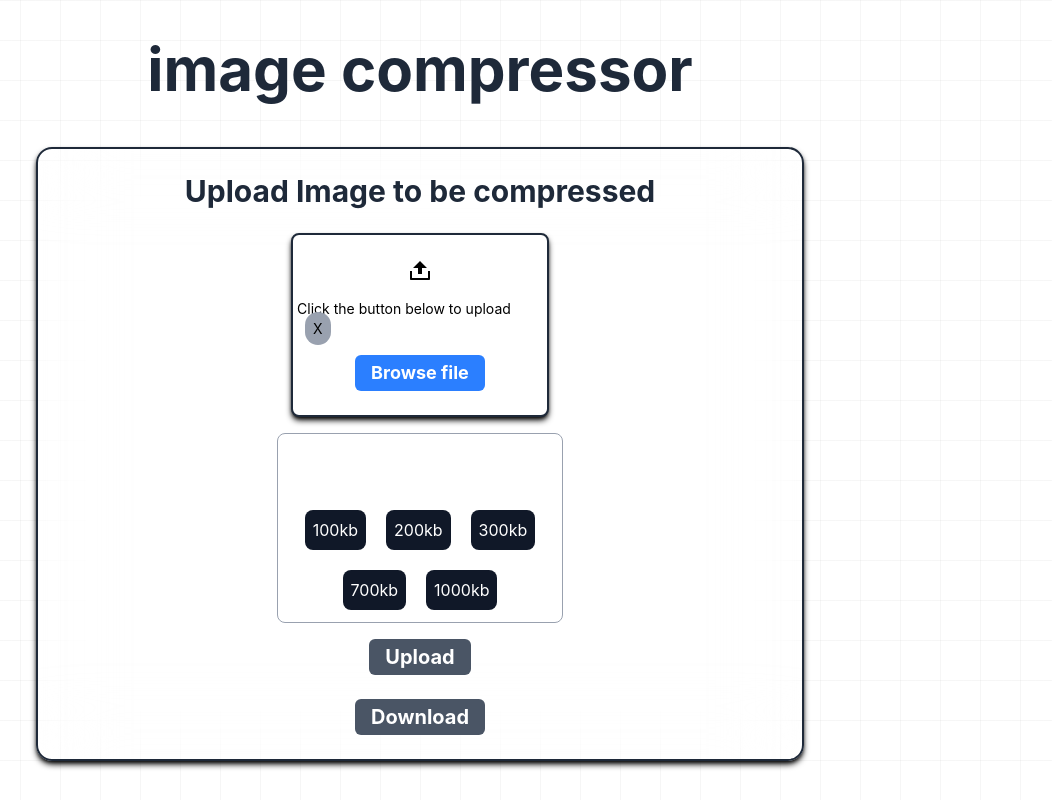
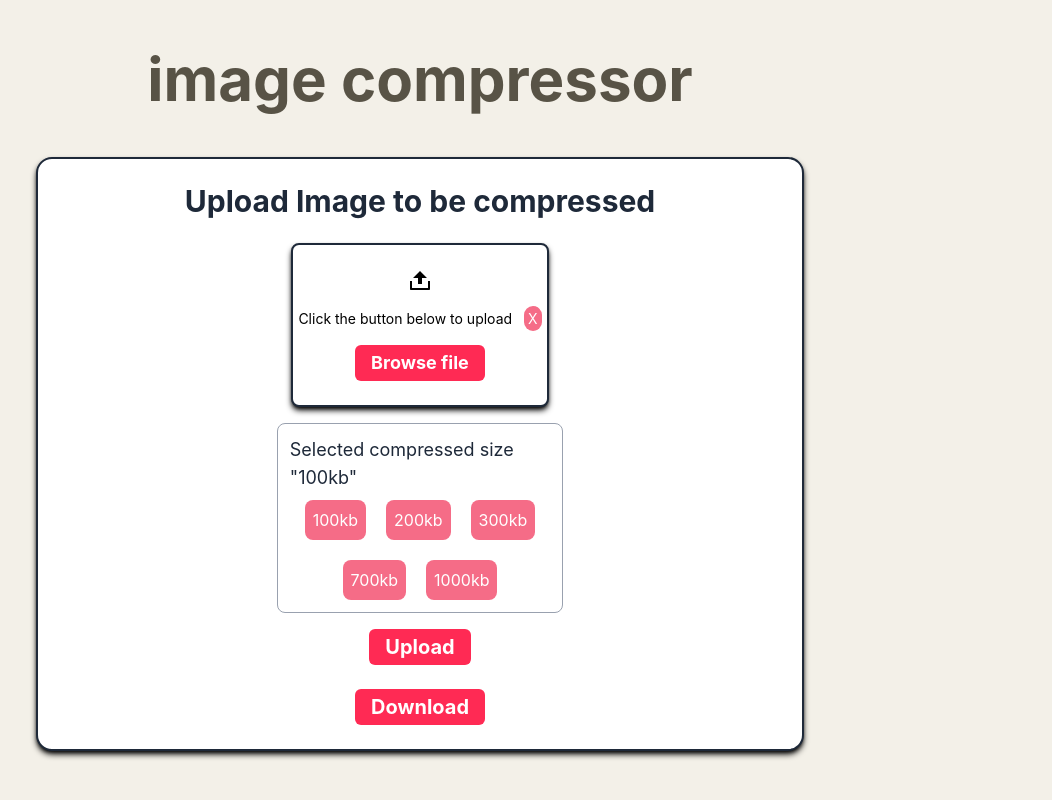
Before and after one commit to jatin0670/Multi-Tool-web, a React (Vite) app: page /img-compression in a window 1280 px wide. Shown: the whole page, without its empty margins (220-1272 px from the left). Built offline with nearby package versions, Linux system fonts and the light colour scheme.

Commit message:
new color design

```diff
--- a/src/App.jsx
+++ b/src/App.jsx
@@ -3,6 +3,7 @@ import Home from './Components/Home'
 import { BrowserRouter, Routes, Route } from 'react-router-dom'
 import LinkShort from './Components/LinkShort'    // ← add this
 import ImgComp from './Components/ImgComp'
+import QRcode from './Components/QRcode'
 
 function App() {
 
@@ -12,6 +13,7 @@ function App() {
         <Route path="/" element={<Home />} />
         <Route path="/link-shortener" element={<LinkShort />} />
         <Route path="/img-compression" element={<ImgComp />} />
+        <Route path="/QRcode" element={<QRcode/>}/>
       </Routes>
     </BrowserRouter>
   )
--- a/src/Components/Home.jsx
+++ b/src/Components/Home.jsx
@@ -8,14 +8,19 @@ const Home = () => {
 
 
   return (
-    <div className=' h-screen w-screen py-6 gap-16 flex flex-col items-center justify-center absolute inset-0  bg-white bg-[linear-gradient(to_right,#80808012_1px,transparent_1px),linear-gradient(to_bottom,#80808012_1px,transparent_1px)] bg-size-[40px_40px]'>
+    <div className=' min-h-screen h-full w-full relative py-10 gap-16 flex flex-col items-center justify-center bg-[#F3F0E8] '>
 
-         {/* <LinkShort/>  */}
-         {/* <ImgComp/> */}
-         <h1 className='text-gray-400 hover:text-gray-800 cursor-pointer transition duration-300 ease-in-out text-xl md:text-4xl lg:text-6xl font-bold '>All tools in one place</h1>
-         <div className=' w-[70%] md:w-[90%] lg:w-[90%] items-center justify-center flex flex-wrap gap-10 backdrop-blur-md rounded-lg border-2 border-gray-800 py-5 shadow-md shadow-black'>
+      <h3 className=' absolute bottom-3 right-3 lg:text-xl md:text-sm text-xs font-extrabold'>More tools will be added soon</h3>
+
+        {/* MAIN TEXT */}
+         <h1 className='text-[#585346] cursor-pointer transition duration-300 ease-in-out text-xl md:text-4xl lg:text-7xl text-st font-bold '>All tools in one place</h1>
+
+         {/* TOOLS DIV */}
+         <div className=' w-[70%] md:w-[90%] lg:w-[90%] items-center justify-center flex flex-wrap gap-10 bg-[#585346] rounded-lg border border-gray-800 py-5 shadow-sm shadow-black'>
+
          <ToolCards  to="/link-shortener" title={"Link Shortener"} dis={"it's a free tool to shorten URLs and generate short links"}/>
          <ToolCards to="/img-compression" title={"Img Compression"} dis={"Compress JPG, PNG, SVG or GIF with the best quality and compression."}/>
+         <ToolCards to="/QRcode" title={"QR Genetrator"} dis={"Its a free tool to generate QR Codes"}/>
 
          </div>
 
--- a/src/Components/ImgComp.jsx
+++ b/src/Components/ImgComp.jsx
@@ -28,12 +28,12 @@ const ImgComp = () => {
 
 
   return (
-    <div className="  h-full w-full flex flex-col items-center justify-center gap-12 absolute inset-0  bg-white bg-[linear-gradient(to_right,#80808012_1px,transparent_1px),linear-gradient(to_bottom,#80808012_1px,transparent_1px)] bg-size-[40px_40px] ">
+    <div className="  h-screen w-full flex flex-col items-center justify-center gap-12 bg-[#F3F0E8] ">
 
-       <h1 className="text-3xl font-bold text-gray-800 md:text-4xl lg:text-6xl">image compressor</h1>
+       <h1 className="text-3xl font-bold text-[#585346] md:text-4xl lg:text-6xl">image compressor</h1>
 
 
-       <div className=" w-[85%] md:w-[70%] lg:w-[60%] border-2 border-gray-800 rounded-2xl backdrop-blur-2xl gap-4 px-1 py-6 flex  items-center flex-col shadow-md shadow-black">
+       <div className=" w-[85%] md:w-[70%] lg:w-[60%] border-2 bg-white border-gray-800 rounded-2xl backdrop-blur-2xl gap-4 px-1 py-6 flex  items-center flex-col shadow-md shadow-black">
 
          <h1 className=" text-lg md:text-2xl lg:text-3xl text-gray-800 font-bold">Upload Image to be compressed</h1>
 
@@ -42,10 +42,10 @@ const ImgComp = () => {
             <span className=' w-[90%] rounded-lg px-1 py-6 bg-white flex flex-col items-center justify-center gap-4 shadow-md shadow-black border-2 border-gray-800'>
             < RiUpload2Fill  />
 
-            <p className=" text-xs md:text-sm lg:text-sm ">{FileName} <span onClick={()=>{setFile(''); setFileName('Click the button below to upload')}} className='p-2 bg-gray-400 rounded-full cursor-pointer ml-2'>X</span></p>
+            <p className=" text-xs md:text-sm lg:text-sm ">{FileName} <span onClick={()=>{setFile(''); setFileName('Click the button below to upload')}} className=' p-1 bg-[#f56c87] rounded-full cursor-pointer ml-2 text-white'>X</span></p>
 
             {/* THIS IS JUST REF THING TO CLICK THE INPUT SECTION */}
-            <button className='px-4 py-1 bg-blue-500 rounded-md text-white text-lg font-bold cursor-pointer' onClick={()=>{fileInputRef.current.click()}}>Browse file</button>
+            <button className='px-4 py-1 bg-[#FF2A54] rounded-md text-white text-lg font-bold cursor-pointer' onClick={()=>{fileInputRef.current.click()}}>Browse file</button>
 
             {/* INPUT SECTION ADDS FILE NAME AND FILE ITSELF INTO [FILE AND FILENAME] */}
             <input  className="hidden" onChange={(e)=>{setFileName(e.target.files[0].name); setFile(e.target.files[0])}} ref={fileInputRef} type="file" accept="image/*" />
@@ -54,14 +54,14 @@ const ImgComp = () => {
 
             <div className=' border border-gray-400 p-3 rounded-lg flex flex-col items-center justify-center gap-2'>
 
-            <span className=' text-xs md:text-lg text-white'> Selected compressed size "{FileSize}kb"</span>
+            <span className=' text-xs md:text-lg text-gray-800'> Selected compressed size "{FileSize}kb"</span>
 
             <div className=' = w-full flex items-center justify-center gap-5 flex-wrap'>
-               <span onClick={()=>setFileSize(100)} className=' p-2 bg-gray-900 rounded-lg text-white cursor-pointer'>100kb</span>
-               <span onClick={()=>setFileSize(200)} className=' p-2 bg-gray-900 rounded-lg text-white cursor-pointer'>200kb</span>
-               <span onClick={()=>setFileSize(300)} className=' p-2 bg-gray-900 rounded-lg text-white cursor-pointer'>300kb</span>
-               <span onClick={()=>setFileSize(700)} className=' p-2 bg-gray-900 rounded-lg text-white cursor-pointer'>700kb</span>
-               <span onClick={()=>setFileSize(1000)} className=' p-2 bg-gray-900 rounded-lg text-white cursor-pointer'>1000kb</span>
+               <span onClick={()=>setFileSize(100)} className=' p-2 bg-[#f56c87] rounded-lg text-white cursor-pointer'>100kb</span>
+               <span onClick={()=>setFileSize(200)} className=' p-2 bg-[#f56c87] rounded-lg text-white cursor-pointer'>200kb</span>
+               <span onClick={()=>setFileSize(300)} className=' p-2 bg-[#f56c87] rounded-lg text-white cursor-pointer'>300kb</span>
+               <span onClick={()=>setFileSize(700)} className=' p-2 bg-[#f56c87] rounded-lg text-white cursor-pointer'>700kb</span>
+               <span onClick={()=>setFileSize(1000)} className=' p-2 bg-[#f56c87] rounded-lg text-white cursor-pointer'>1000kb</span>
 
             </div>
 
@@ -69,12 +69,12 @@ const ImgComp = () => {
 
             {/* THIS IS A FUNCTION THAT GIVES PROMISE */}
 
-            <button onClick={()=>File != '' ? imageCompressFun() : alert("Please Upload Image File")} className=' px-4 py-1 bg-gray-600 rounded-md text-white text-xl font-bold cursor-pointer'>{DownloadURL == '' ? 'Upload' : 'Uploaded'}</button>
+            <button onClick={()=>File != '' ? imageCompressFun() : alert("Please Upload Image File")} className=' px-4 py-1 bg-[#FF2A54] rounded-md text-white text-xl font-bold cursor-pointer'>{DownloadURL == '' ? 'Upload' : 'Uploaded'}</button>
 
          </div>
 
          {DownloadURL == '' ?
-         <div className=" px-4 py-1 bg-gray-600 rounded-md text-white text-xl font-bold cursor-not-allowed">
+         <div className=" px-4 py-1 bg-[#FF2A54] rounded-md text-white text-xl font-bold cursor-not-allowed">
             Download
          </div>
          :
--- /dev/null
+++ b/src/Components/QRcode.jsx
@@ -0,0 +1,39 @@
+import React, { useEffect } from 'react'
+import { useState } from 'react';
+import flattenColorPalette from 'tailwindcss/lib/util/flattenColorPalette';
+
+
+const QRcode = () => {
+
+
+  const [url, setUrl] = useState("");
+  const [qr, setQr] = useState("");
+  const [load, setLoad] = useState("Generate");
+
+
+
+  return (
+    <div className='  h-screen w-full flex flex-col items-center justify-center gap-12 bg-[#F3F0E8] '>
+
+      <h1 className="text-3xl font-bold text-[#585346] md:text-4xl lg:text-6xl">QR Generator</h1>
+
+      <div className=" w-[90%] md:w-[60%] lg:w-[60%] border-2 border-gray-800 rounded-2xl bg-white gap-4 px-1
+      py-6 flex  items-center flex-col shadow-md shadow-black ">
+
+         <h1 className=" text-lg md:text-2xl lg:text-3xl text-gray-800 font-bold">Paste the URL</h1>
+
+         <img src={qr} onLoad={()=>{setLoad("Generate")}}   />
+
+         <div className=" w-[90%] md:w-[90%] lg:w-3/4 p-2 flex items-center justify-center ">
+             <input onChange={(e)=>{setUrl(e.target.value)}}  className=" text-gray-800 w-[70%] text-xl px-2 py-2 bg-white rounded-md border border-text-gray-800" type="text" placeholder='Link or Text' />
+
+             <button onClick={()=>{setQr(`https://api.qrserver.com/v1/create-qr-code/?data=${url}&size=150x150`),setLoad("Generating...")}}  className=" text-xl px-3 py-2 bg-[#FF2A54] text-white rounded-md">{load}</button>
+
+         </div>
+      </div>
+
+    </div>
+  )
+}
+
+export default QRcode
--- a/src/Components/ToolCards.jsx
+++ b/src/Components/ToolCards.jsx
@@ -3,11 +3,11 @@ import { Link } from 'react-router-dom'  // ← missing import
 
 const ToolCards = ({title, dis, to}) => {
   return (
-    <div className=' p-2 h-44 w-[70%] md:h-52 md:w-64 lg:h-56 lg:w-72 rounded-lg flex flex-col items-center justify-around gap-1 border-2 border-gray-800 shadow-md shadow-black'>
-      <h1 className='text-gray-800 text-lg md:text-2xl lg:text-3xl font-black'>{title}</h1>
+    <div className=' p-2 h-44 w-[70%] md:h-52 md:w-64 lg:h-56 lg:w-72 rounded-lg flex flex-col items-center justify-around bg-white gap-1 border-2 border-mist-800 shadow-md shadow-black'>
+      <h1 className='text-[#585346] text-lg md:text-2xl lg:text-3xl font-black'>{title}</h1>
       <p className=' text-gray-800 text-xs md:text-lg text-center'>{dis}</p>
       <Link to={to} target="_blank" rel="noreferrer">
-      <button className=' px-5 py-1 md:px-6 md:py-2 lg:px-8 lg:py-2 bg-gray-500 text-white text-xl rounded-lg font-bold cursor-pointer'>Click</button>
+      <button className=' px-5 py-1 md:px-6 md:py-2 lg:px-8 lg:py-2 bg-[#FF2A54] text-white text-xl rounded-lg font-bold cursor-pointer'>Click</button>
       </Link>
     </div>
   )
```
Also changed, not shown: src/Components/LinkShort.jsx (+9 -8 lines).
